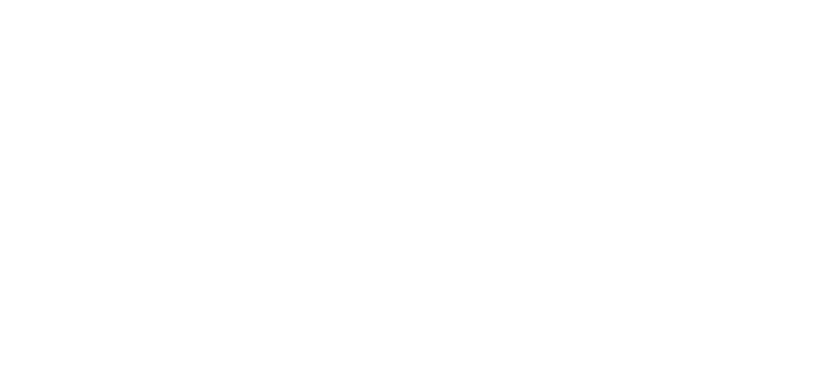
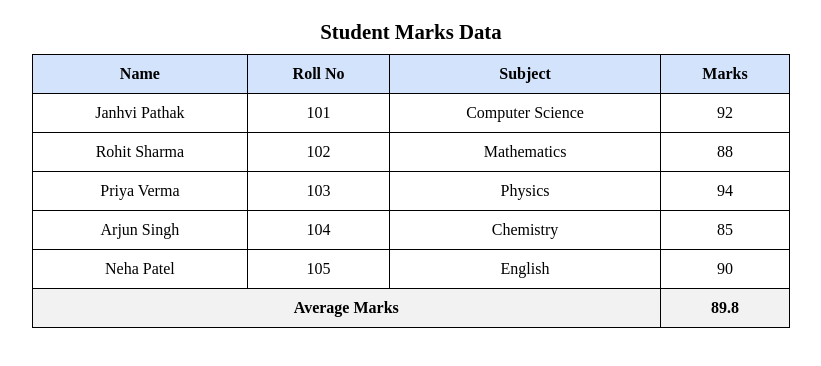
Before and after one commit to junnu29/cse19, a plain HTML site: page index.html in a window 1280 px wide. Shown: the whole page, without its empty margins (229-1050 px from the left). Drawn offline with Linux system fonts and the light colour scheme.

Commit message:
first commit

```diff
--- a/index.html
+++ b/index.html
@@ -1,11 +1,82 @@
 <!DOCTYPE html>
-<html lang="en">
+<html>
 <head>
-    <meta charset="UTF-8">
-    <meta name="viewport" content="width=device-width, initial-scale=1.0">
-    <title>Document</title>
+    <title>Student Marks Table</title>
+    <style>
+        table {
+            width: 60%;
+            border-collapse: collapse;
+            margin: 20px auto;
+            text-align: center;
+        }
+        th, td {
+            border: 1px solid black;
+            padding: 10px;
+        }
+        caption {
+            font-size: 1.3em;
+            font-weight: bold;
+            margin-bottom: 10px;
+        }
+        thead {
+            background-color: #d3e3fc;
+        }
+        tfoot {
+            background-color: #f2f2f2;
+        }
+    </style>
 </head>
 <body>
 
+    <table>
+        <caption>Student Marks Data</caption>
+        <thead>
+            <tr>
+                <th>Name</th>
+                <th>Roll No</th>
+                <th>Subject</th>
+                <th>Marks</th>
+            </tr>
+        </thead>
+        <tbody>
+            <tr>
+                <td>Janhvi Pathak</td>
+                <td>101</td>
+                <td>Computer Science</td>
+                <td>92</td>
+            </tr>
+            <tr>
+                <td>Rohit Sharma</td>
+                <td>102</td>
+                <td>Mathematics</td>
+                <td>88</td>
+            </tr>
+            <tr>
+                <td>Priya Verma</td>
+                <td>103</td>
+                <td>Physics</td>
+                <td>94</td>
+            </tr>
+            <tr>
+                <td>Arjun Singh</td>
+                <td>104</td>
+                <td>Chemistry</td>
+                <td>85</td>
+            </tr>
+            <tr>
+                <td>Neha Patel</td>
+                <td>105</td>
+                <td>English</td>
+                <td>90</td>
+            </tr>
+        </tbody>
+        <tfoot>
+            <tr>
+                <th colspan="3">Average Marks</th>
+                <th>89.8</th>
+            </tr>
+        </tfoot>
+    </table>
+
 </body>
 </html>
```
Also changed, not shown: table.html (+8 -3 lines).
